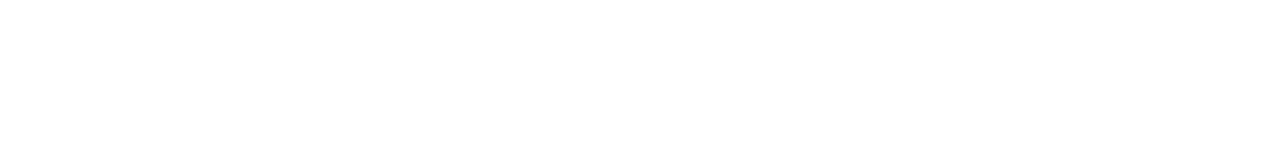
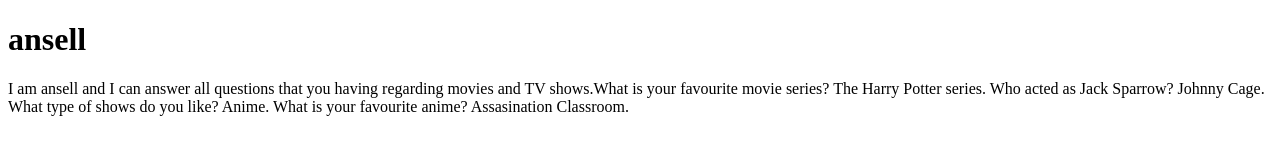
Before and after one commit to dhsanselluarjunrong/ansell.github.io, a plain HTML site: page index.html in a window 1280 px wide. Drawn offline with Linux system fonts and the light colour scheme.

Commit message:
Update index.html

```diff
--- a/index.html
+++ b/index.html
@@ -4,11 +4,21 @@
     <meta charset="UTF-8">
     <meta name="viewport" content="width=device-width, initial-scale=1.0">
     <meta http-equiv="X-UA-Compatible" content="ie=edge">
-    <title></title> <ansell>
+    <title>ansell</title>
 </head>
 <body>
-    <h1></h1> <ansell>
-    <p></p> <I am ansell and I can answer all questions that you having regarding movies and TV shows.>
+    <h1>ansell</h1>
+    <p>I am ansell and I can answer all questions that you having regarding movies and TV shows.What is your favourite movie series?
+The Harry Potter series.
+
+Who acted as Jack Sparrow?
+Johnny Cage.
+
+What type of shows do you like?
+Anime.
+
+What is your favourite anime?
+Assasination Classroom.</p>
     <pre><script type="text/javascript" id="susi-bot-script" data-userid="bcfe57c43a59edc80ba36d40f5d1993a" data-group="Movies and TV" data-language="en" data-skill="ansell" src="https://skills.susi.ai/susi-chatbot.js" ></script></pre> <!-- ur chatbot code here -->
 
 
```
